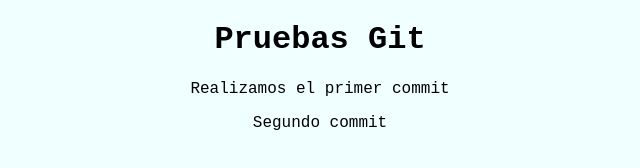
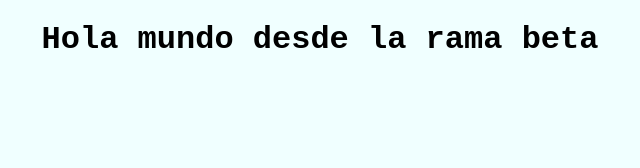
Before and after one commit to juanMontanez/webprueba, a plain HTML site: page index.html in a window 1280 px wide. Shown: the whole page, without its empty margins (320-960 px from the left). Drawn offline with Linux system fonts and the light colour scheme.

Commit message:
Nueva rama

```diff
--- a/index.html
+++ b/index.html
@@ -8,8 +8,6 @@
     <link rel='stylesheet' type='text/css' media='screen' href='main.css'>
 </head>
 <body>
-    <h1>Pruebas Git</h1>
-    <p>Realizamos el primer commit</p>
-    <p>Segundo commit</p>
+    <h1>Hola mundo desde la rama beta</h1>
 </body>
 </html>
```
